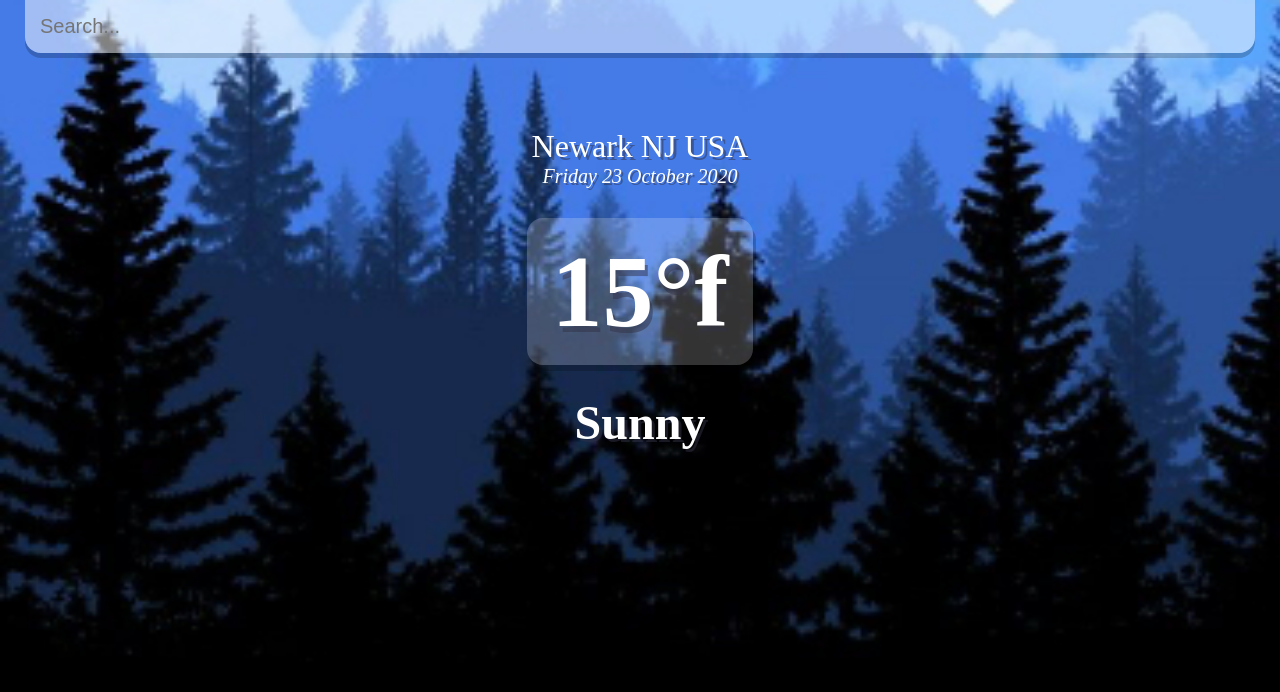
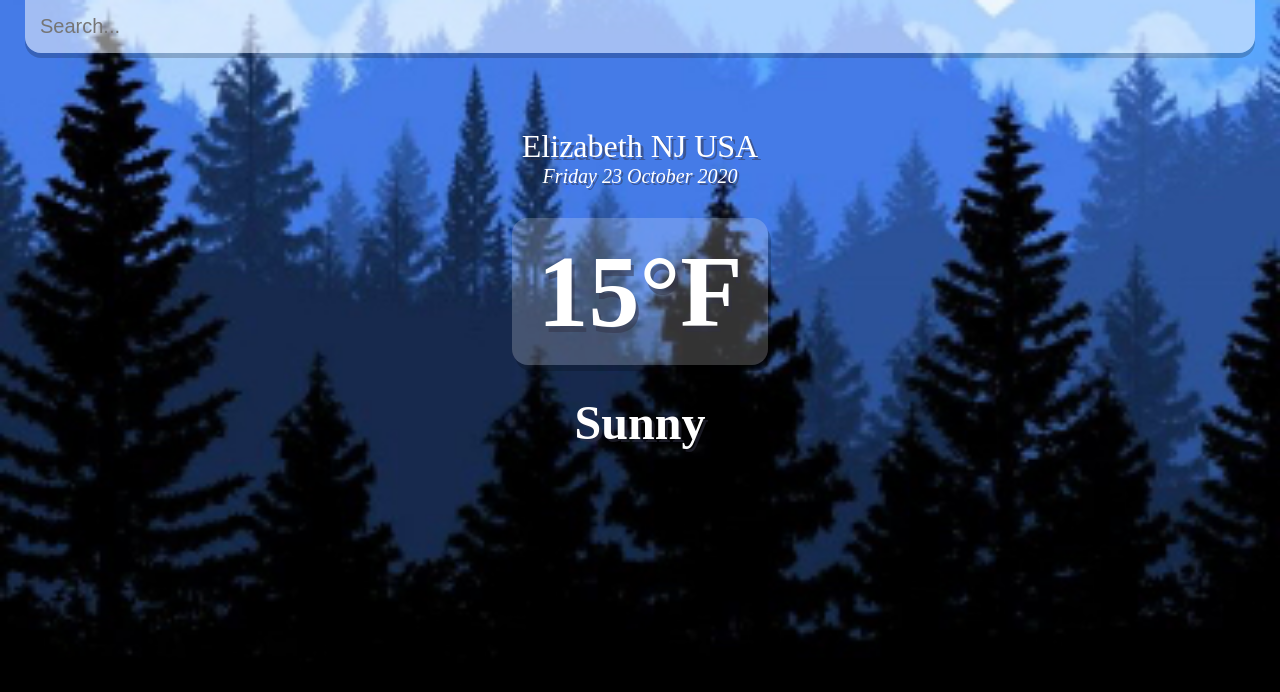
Before and after one commit to mi6gy/weatherDash_react, a React (Create React App) app: page / in a window 1280 px wide. Shown: the top 692 px of the page. Built offline with nearby package versions, Linux system fonts and the light colour scheme; no server answers.

Commit message:
corrected city

```diff
--- a/src/App.js
+++ b/src/App.js
@@ -49,12 +49,12 @@ function App() {
             />
           </div>
           <div className="location-box">
-            <div className="location">Newark NJ USA</div>
+            <div className="location">Elizabeth NJ USA</div>
             <div className="date">{dateBuilder(new Date())}</div>
           </div>
           <div className="weather-box">
             <div className="temp">
-              15°f
+              15°F
           </div>
             <div className="weather">
               Sunny
```
